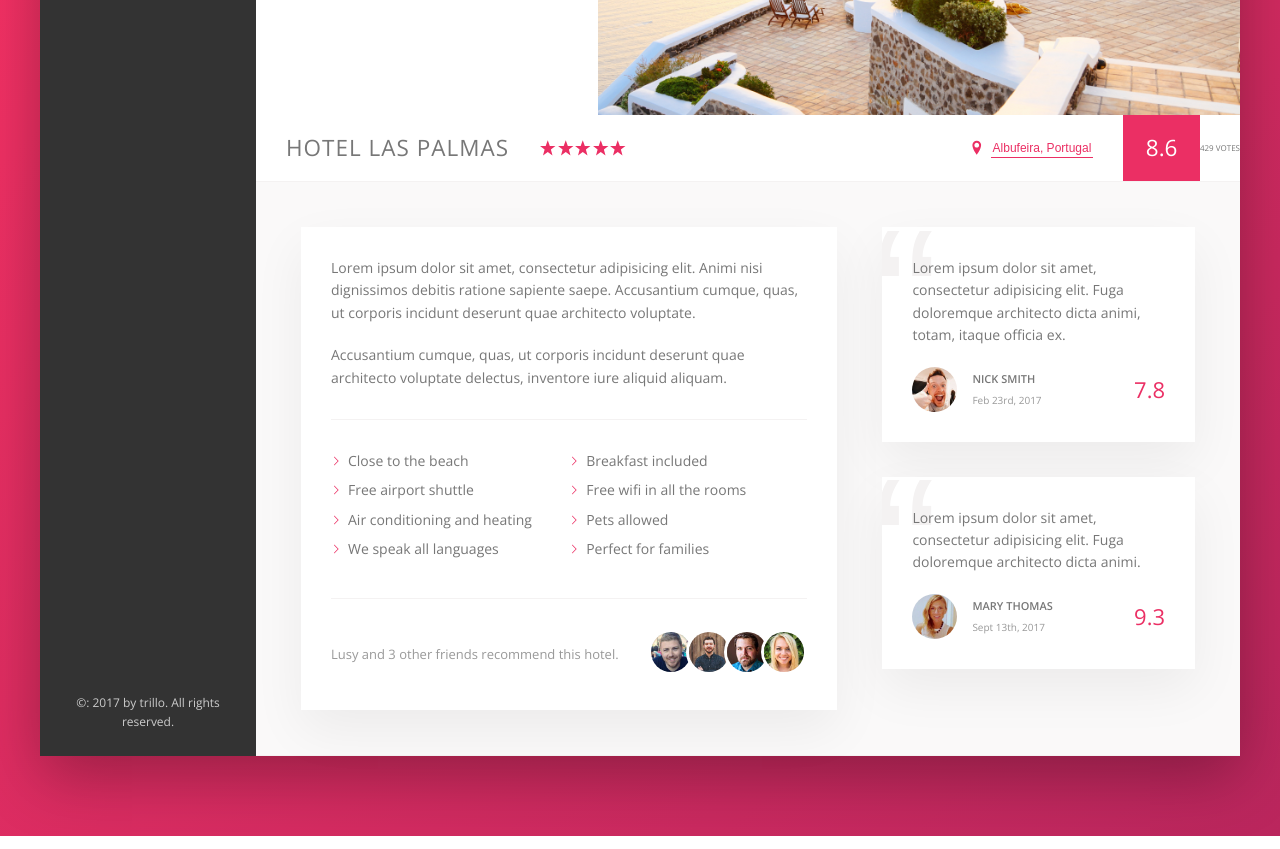
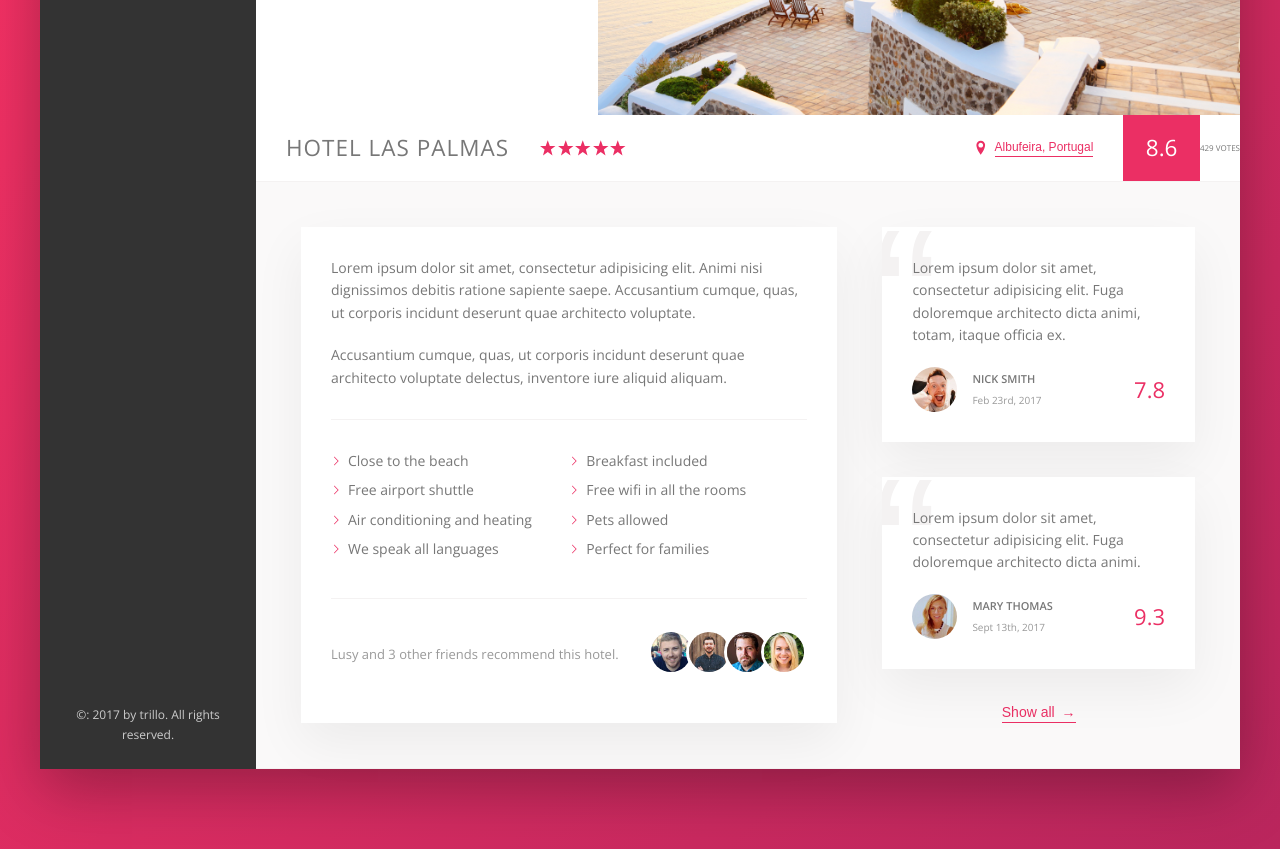
Before and after one commit to ccnn1010/trillo-project, a website: page index.html in a window 1280 px wide. Shown: the part 420-1269 px from the top of the page. Drawn offline with nearby package versions, Linux system fonts and the light colour scheme.

Commit message:
button added to review section

```diff
--- a/index.html
+++ b/index.html
@@ -204,18 +204,18 @@
                                 </figcaption>
                             </figure>
 
-                           <!--  <button class="btn-inline">Show all <span>&rarr;</span></button>
+                            <button class="btn-inline">Show all <span>&rarr;</span></button>
                         </div>
 
-                        <div class="cta">
+                      <!--   <div class="cta">
                             <h2 class="cta__book-now">
                                 Good news! We have 4 free rooms for your selected dates!
                             </h2>
                             <button class="btn">
                                 <span class="btn__visible">Book now</span>
                                 <span class="btn__invisible">Only 4 rooms left</span>
-                            </button> -->
-                        </div>
+                            </button>
+                        </div> -->
 
                     </div>
 
--- a/sass/_components.scss
+++ b/sass/_components.scss
@@ -298,36 +298,41 @@
 
 }
 
-
-
-////////////////////////////////////////////////
-//BUTTON INLINE
+////////////////////////////////////////
+// BUTTON INLINE
 .btn-inline {
     border: none;
     color: var(--color-primary);
     font-size: inherit;
     border-bottom: 1px solid currentColor;
-    padding: 2px;
+    padding-bottom: 2px;
     display: inline-block;
     background-color: transparent;
     cursor: pointer;
     transition: all .2s;
 
+    & span {
+        margin-left: 3px;
+        transition: margin-left .2s;
+    }
 
     &:hover {
         color: var(--color-grey-dark-1);
+
+        span {
+            margin-left: 8px;
+        }
     }
 
     &:focus {
         outline: none;
         animation: pulsate 1s infinite;
     }
-
 }
 
 @keyframes pulsate {
     0% {
-        transform: scaleY(1);
+        transform: scale(1);
         box-shadow: none;
     }
 
@@ -337,10 +342,13 @@
     }
 
     100% {
-        transform: scaleY(1);
+        transform: scale(1);
         box-shadow: none;
     }
 }
+
+
+
 
 ////////////////////////////////////////////////
 //PARAGRAPH
@@ -429,13 +437,13 @@
     box-shadow: var(--shadow-light);
     padding: 3rem;
     margin-bottom: 3.5rem;
-    position: relative;
-    overflow: hidden;
+    position: relative;//parent position
+    overflow: hidden;//fixes overflow of the quotation marks
 
         &__text {
             margin-bottom: 2rem;
             z-index: 10;
-            position: relative;
+            position: relative;//a position must be set for z-index to work
         }
 
         &__user {
@@ -451,12 +459,12 @@
         }
 
         &__user-box {
-            margin-right: auto;
+            margin-right: auto;//pushes text to right side
         }
 
         &__user-name {
             font-size: 1.1rem;
-            font-weight: 600;
+            font-weight: 600;//makes it bold
             text-transform: uppercase;
             margin-bottom: .4rem;
         }
@@ -472,15 +480,16 @@
             font-weight: 300;
         }
 
+        //question mark for qoute
         &::before {
-            content: "\201C";
-            position: absolute;
+            content: "\201C";// /201C is the code from HTML Entities for a qoutation mark
+            position: absolute;//child position
             top: -2.75rem;
             left: -1rem;
             line-height: 1;
             font-size: 20rem;
             color: var(--color-grey-light-2);
-            font-family: sans-serif;
-            z-index: 1;
+            font-family: sans-serif;//this changes the shape of the qoutaions marks as they originlly inherit a serif font
+            z-index: 1;//ensures the element stays with in the container
         }
     }
--- a/sass/_layout.scss
+++ b/sass/_layout.scss
@@ -48,7 +48,6 @@
 
 
 .description {
-    font-size: 1.4rem;
     background-color: #fff;
     box-shadow: var(--shadow-light);
     padding: 3rem;
@@ -60,8 +59,8 @@
 
 .user-reviews {
     flex: 1;//covers remaining space
-/*
+
     display: flex;
     flex-direction: column;
-    align-items: center; */
+    align-items: center;
 }
```
Also changed, not shown: sass/main.css, 1 other file.
